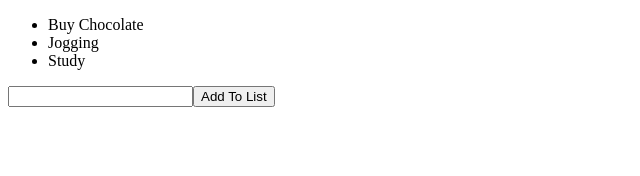
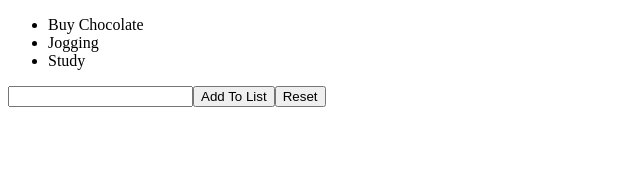
Before and after one commit to AntonioTcs/react_exercises, a React (Create React App) app: page / in a window 1280 px wide. Shown: the top 176 px of the page, without its empty margins (0-640 px from the left). Built offline with nearby package versions, Linux system fonts and the light colour scheme.

Commit message:
Feat:Exercise Solved

```diff
--- a/src/App.js
+++ b/src/App.js
@@ -18,6 +18,12 @@ export class TodoList extends React.Component {
     event.target.elements.todoElement.value = "";
   };
 
+  ResetBtnHandler = (event) => {
+    this.setState({
+      items: [],
+    });
+  };
+
   render() {
     return (
       <div>
@@ -30,6 +36,9 @@ export class TodoList extends React.Component {
         <form onSubmit={this.SubmitEventHandler}>
           <input name="todoElement" />
           <button>Add To List</button>
+          <button type="button" onClick={this.ResetBtnHandler}>
+            Reset
+          </button>
         </form>
       </div>
     );
```
